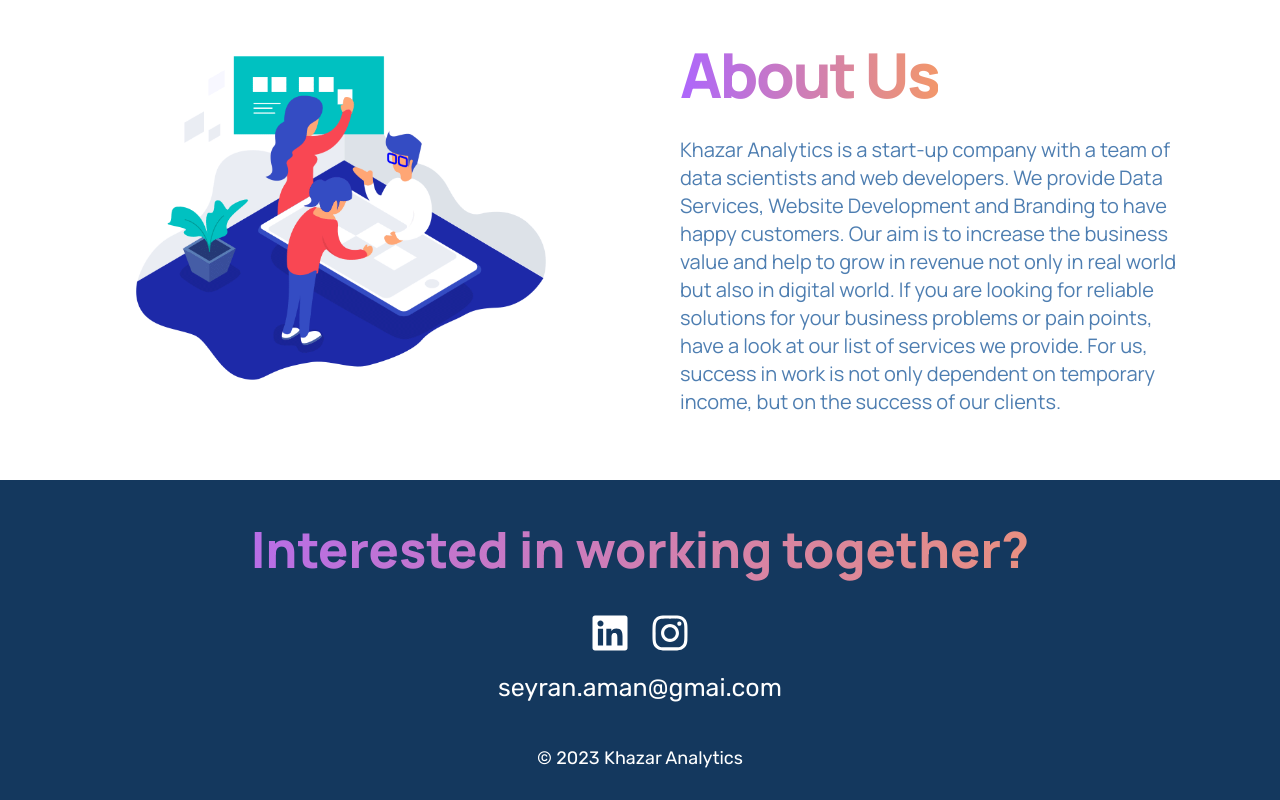
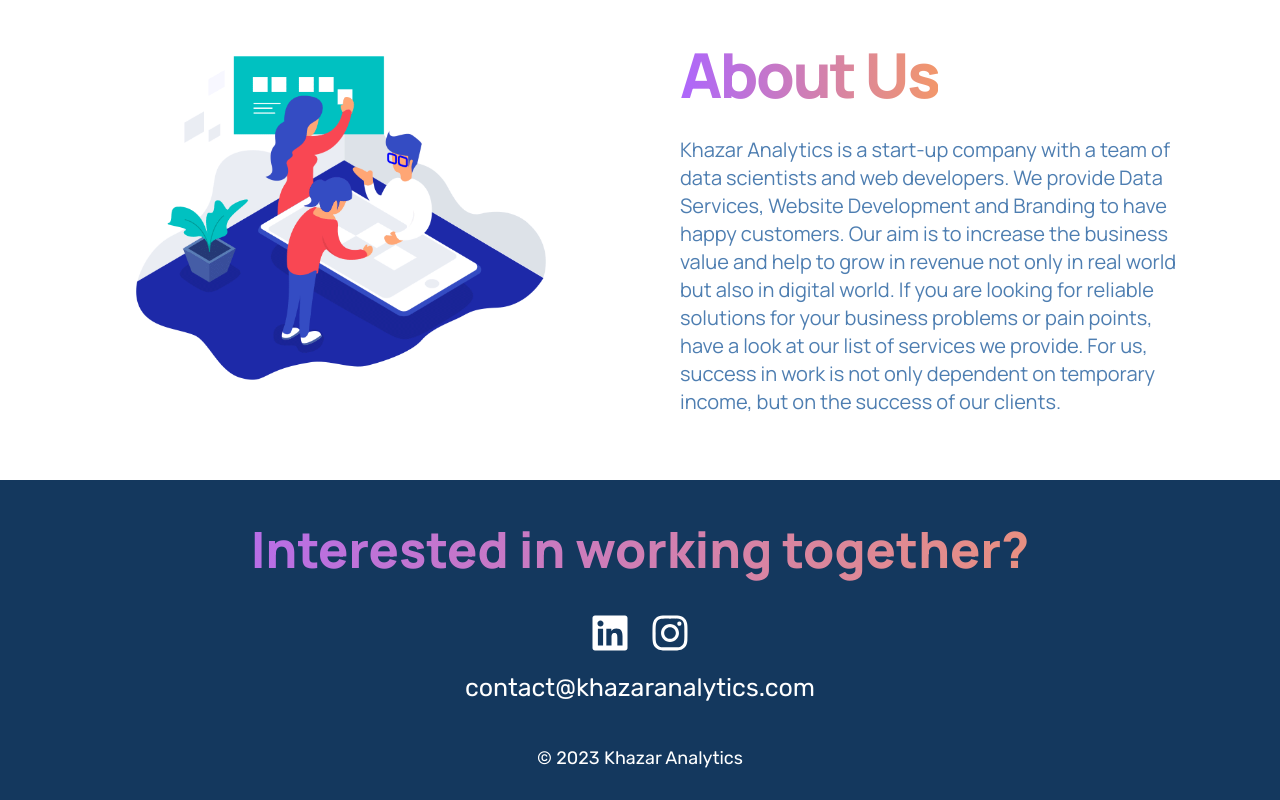
Before and after one commit to agamyradovrahman/hazarr, a React (Create React App) app: page / in a window 1280 px wide. Shown: the part 1552-2352 px from the top of the page. Built offline with nearby package versions, Linux system fonts and the light colour scheme.

Commit message:
t commit

```diff
--- a/src/components/Footer/Footer.jsx
+++ b/src/components/Footer/Footer.jsx
@@ -23,7 +23,7 @@
             </a>
           </div>
         </div>
-        <div className="email">seyran.aman@gmai.com</div>
+        <div className="email">contact@khazaranalytics.com</div>
 
         <div className="copy">© 2023 Khazar Analytics</div>
       </div>
```
